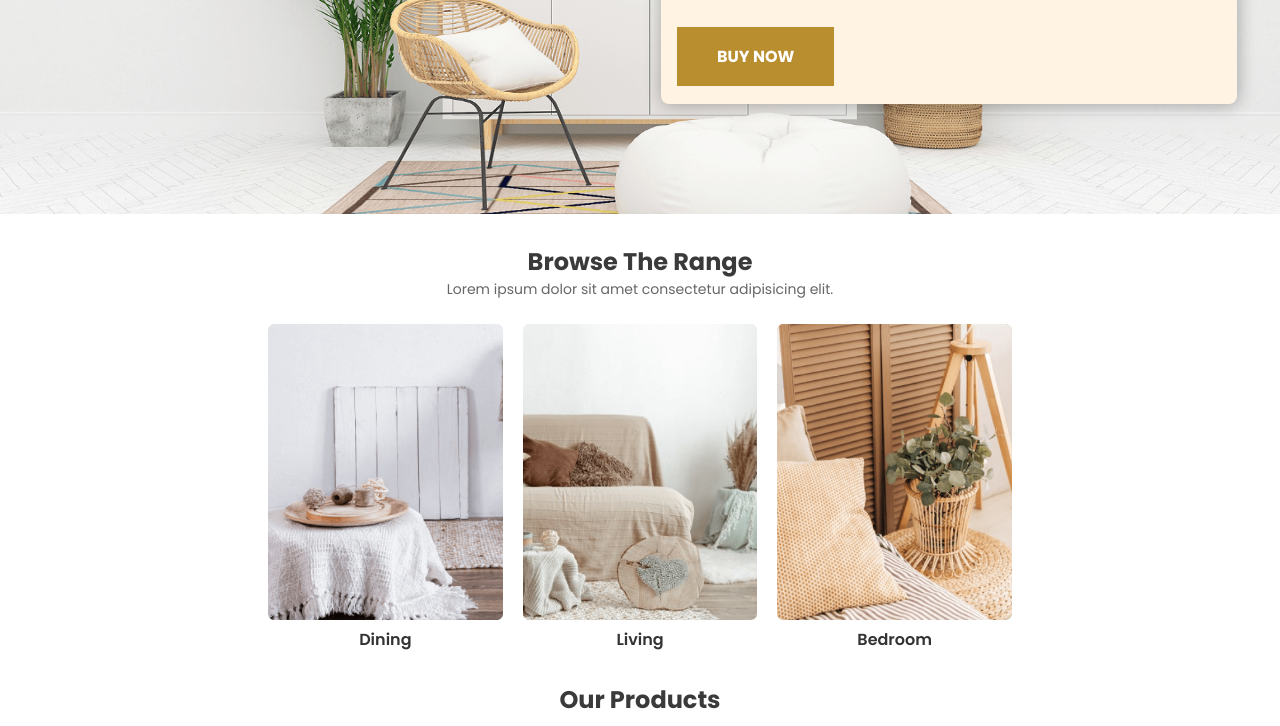
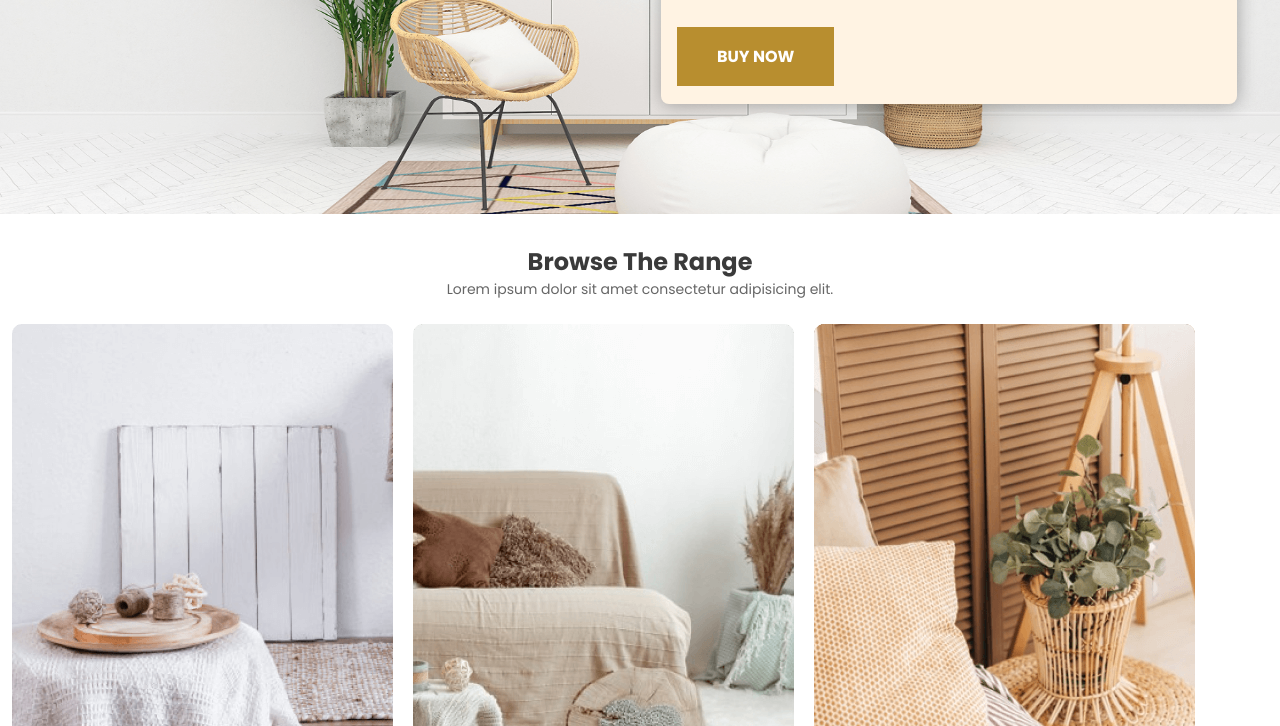
Before and after one commit to sujon3537/furniro, a plain HTML site: page index.html in a window 1280 px wide. Shown: the part 386-1112 px from the top of the page. Drawn offline with Linux system fonts and the light colour scheme.

Commit message:
large container

```diff
--- a/css/style.css
+++ b/css/style.css
@@ -39,6 +39,11 @@ a {
 @media screen and (min-width: 768px) {
   .container {
     max-width: 768px;
+  }
+}
+@media screen and (min-width: 1140px) {
+  .container {
+    max-width: 1280px;
   }
 }
 
```
